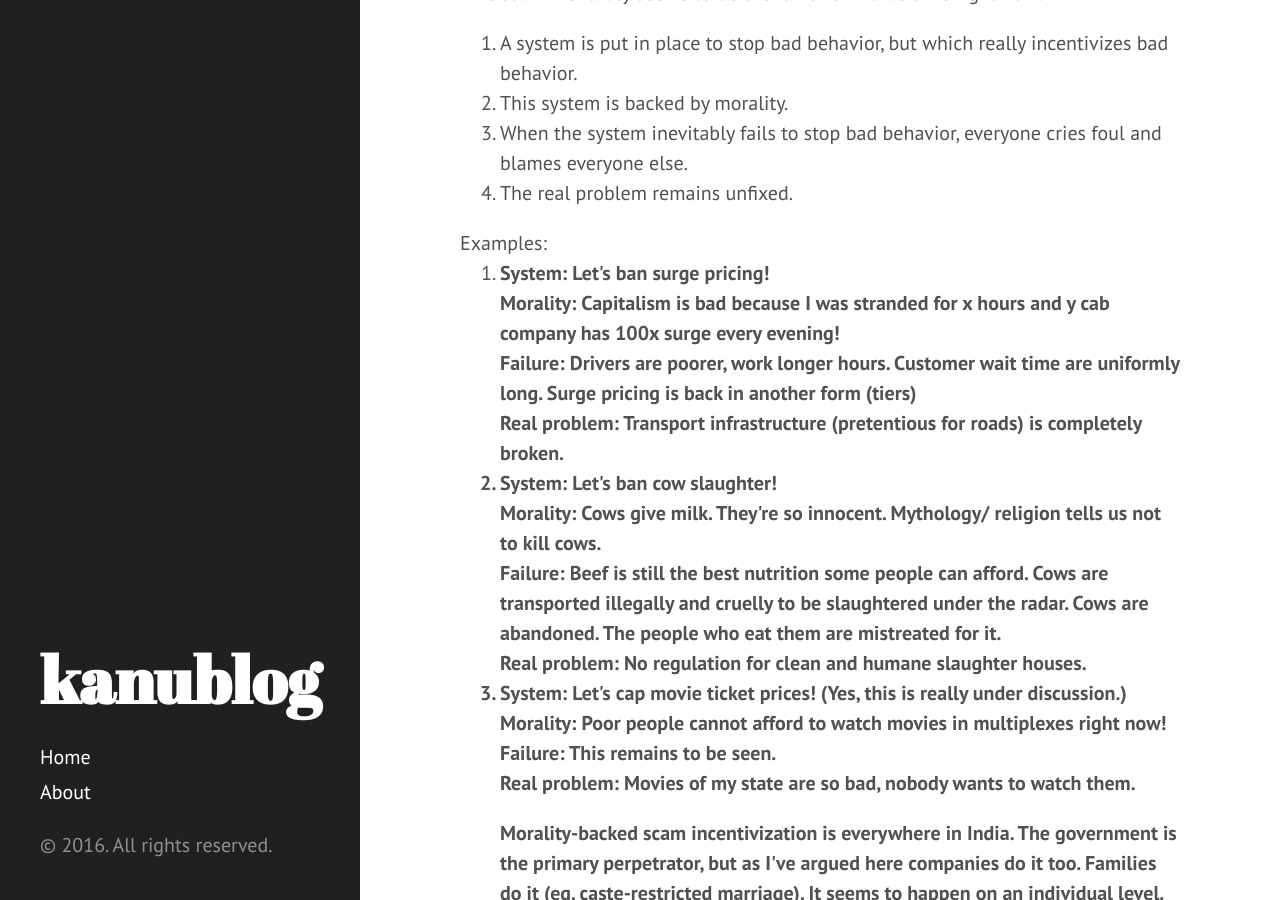
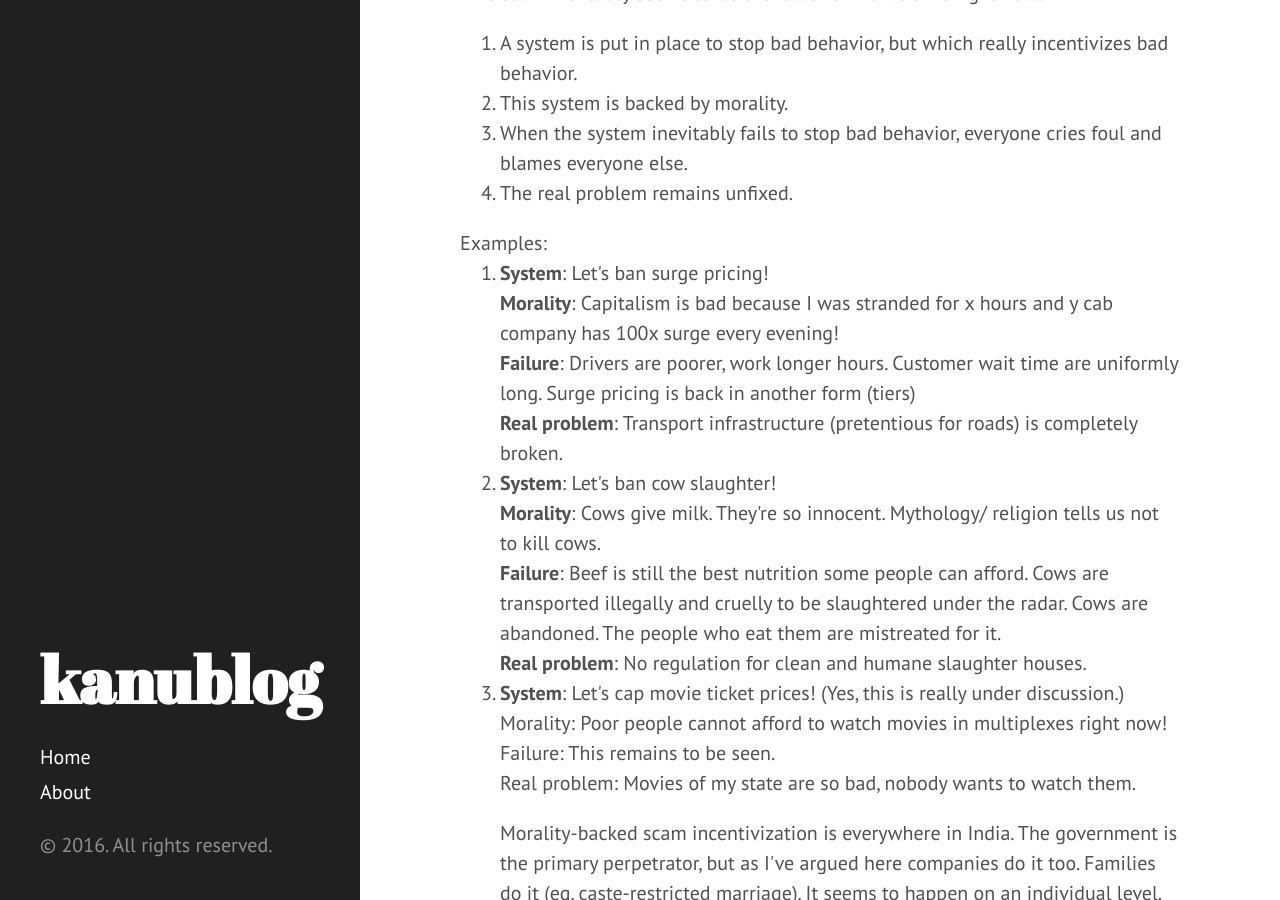
Before and after one commit to bazookanu/kanud.github.io, a Jekyll site: the page built from _posts/2016-08-25-ola-random-scam-notes.html, in a window 1280 px wide and 900 px high, scrolled down 1872 px. Built offline with Jekyll 4.4.1, drawn with Linux system fonts in a browser that asks for light colours; part of the change alters nothing that is shown.

Commit message:
errorrrrrrr

```diff
--- a/_posts/2016-08-25-ola-random-scam-notes.html
+++ b/_posts/2016-08-25-ola-random-scam-notes.html
@@ -23,17 +23,17 @@ title: Ola in 2016 and Morality-backed Scam Incentivization (Loosely related, I
 <li>The real problem remains unfixed.</li></ol>
 Examples:
 <ol>
-<li><b>System: Let's ban surge pricing!<br>
-<b>Morality: Capitalism is bad because I was stranded for x hours and y cab company has 100x surge every evening!<br>
-<b>Failure: Drivers are poorer, work longer hours. Customer wait time are uniformly long. Surge pricing is back in another form (tiers)<br>
-<b>Real problem: Transport infrastructure (pretentious for roads) is completely broken.<br></li>
-<li><b>System: Let's ban cow slaughter!<br>
-<b>Morality: Cows give milk. They're so innocent. Mythology/ religion tells us not to kill cows.<br>
-<b>Failure: Beef is still the best nutrition some people can afford. Cows are transported illegally and cruelly to be slaughtered under the radar. Cows are abandoned. The people who eat them are mistreated for it.<br>
-<b>Real problem: No regulation for clean and humane slaughter houses.</li>
-<li>System: Let's cap movie ticket prices! (Yes, this is really under discussion.)<br>
-Morality: Poor people cannot afford to watch movies in multiplexes right now!<br>
-Failure: This remains to be seen.<br>
-Real problem: Movies of my state are so bad, nobody wants to watch them.</li></p>
+<li><b>System</b>: Let's ban surge pricing!<br>
+<b>Morality</b>: Capitalism is bad because I was stranded for x hours and y cab company has 100x surge every evening!<br>
+<b>Failure</b>: Drivers are poorer, work longer hours. Customer wait time are uniformly long. Surge pricing is back in another form (tiers)<br>
+<b>Real problem</b>: Transport infrastructure (pretentious for roads) is completely broken.<br></li>
+<li><b>System</b>: Let's ban cow slaughter!<br>
+<b>Morality</b>: Cows give milk. They're so innocent. Mythology/ religion tells us not to kill cows.<br>
+<b>Failure</b>: Beef is still the best nutrition some people can afford. Cows are transported illegally and cruelly to be slaughtered under the radar. Cows are abandoned. The people who eat them are mistreated for it.<br>
+<b>Real problem</b>: No regulation for clean and humane slaughter houses.</li>
+<li><b>System</b>: Let's cap movie ticket prices! (Yes, this is really under discussion.)<br>
+Morality</b>: Poor people cannot afford to watch movies in multiplexes right now!<br>
+Failure</b>: This remains to be seen.<br>
+Real problem</b>: Movies of my state are so bad, nobody wants to watch them.</li></p>
 <p>Morality-backed scam incentivization is everywhere in India. The government is the primary perpetrator, but as I've argued here companies do it too. Families do it (eg. caste-restricted marriage). It seems to happen on an individual level.</p>
 <p>Coming back to Ola, they probably know all this. It is probably a legitimate response to current market conditions. However, I doubt this situation can continue without drastic changes. Cab aggregators <a href="http://a16z.com/2016/05/16/regulatory-hacking/">are a regulatory hack</a>, and Reliance is the grand-daddy of regulatory hacking in India. They're so good at it, that a <a href="http://www.goodreads.com/book/show/265513.The_Polyester_Prince">book that explained it</a> is banned in India. Unless they screw up, it would be hard to withstand their onslaught without a technology edge.</p>
```
